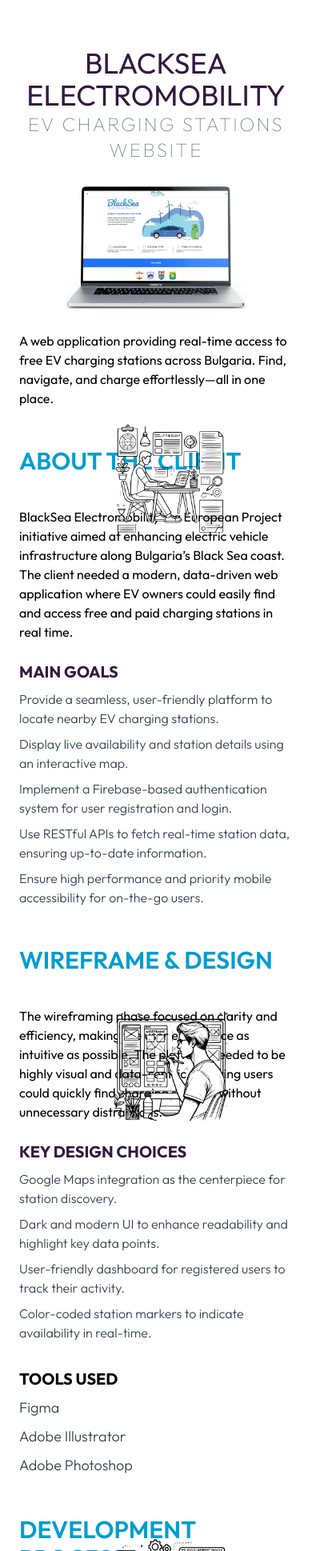
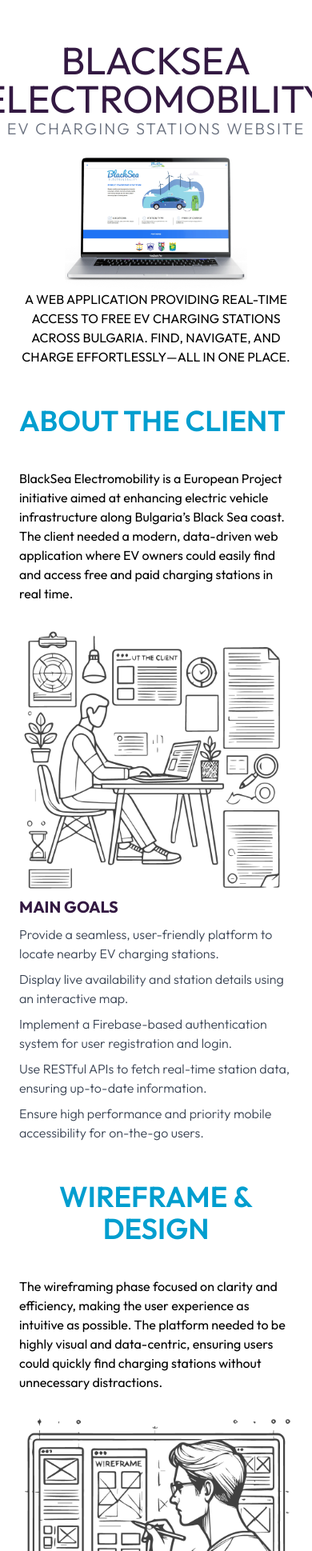
Before and after one commit to lyubomiriliev/Lyubomir-s-Portfolio, a React (Vite) app: page /projects/blacksea-electromobility in a window 390 px wide. Shown: the part 61-2000 px from the top of the page at 80% size. Built offline with nearby package versions, Linux system fonts and the light colour scheme.

Commit message:
added new data

```diff
--- a/src/components/ProjectPage.jsx
+++ b/src/components/ProjectPage.jsx
@@ -35,12 +35,12 @@
 
   return (
     <div className="w-full min-h-screen flex flex-col items-start justify-start bg-white relative">
-      <div className="w-full flex flex-col justify-start items-center min-h-screen max-w-screen-xl mx-auto pt-8 mt-16 px-6">
-        <div className="w-full flex justify-center items-center py-6 flex-col leading-tight">
-          <h1 className="text-4xl lg:text-5xl 2xl:text-8xl uppercase text-secondary text-center">
+      <div className="w-full flex flex-col justify-start items-center min-h-screen max-w-screen-xl mx-auto pt-8 mt-16 2xl:mt-8 px-6">
+        <div className="w-full flex justify-center items-center py-4 flex-col leading-tight px-4">
+          <h1 className="text-5xl lg:text-5xl 2xl:text-7xl uppercase text-secondary text-center">
             {project.title}
           </h1>
-          <h2 className="text-2xl lg:text-4xl text-center font-thin uppercase tracking-widest text-gray-500">
+          <h2 className="text-xl lg:text-4xl text-center font-light whitespace-nowrap uppercase tracking-widest text-gray-500">
             {project.subTitle}
           </h2>
         </div>
@@ -50,7 +50,9 @@
           alt={project.title}
           className="w-2/3 rounded-2xl"
         />
-        <p className="mt-4">{project.description}</p>
+        <p className="text-md text-center lg:text-2xl lg:max-w-[1024px] uppercase">
+          {project.description}
+        </p>
         {projectDetails && (
           <ProjectPageStructure
             aboutTitle={projectDetails.aboutTitle}
--- a/src/components/ProjectPageStructure.jsx
+++ b/src/components/ProjectPageStructure.jsx
@@ -24,14 +24,17 @@
     <section className="w-full flex flex-col justify-start mt-8">
       <div className="w-full flex flex-col justify-start items-start relative">
         <div className="w-full flex items-center py-4">
-          <h1 className="text-3xl lg:text-5xl text-primary font-semibold uppercase">
-            {aboutTitle}
-          </h1>
+          <h1 className="projectHeading">{aboutTitle}</h1>
         </div>
         <div className="w-full">
           <div className="w-full lg:w-2/4 text-md py-6">
             <p>{aboutDescription}</p>
           </div>
+          <img
+            src="/projectPage/about.png"
+            alt="About Client"
+            className="flex lg:hidden w-full opacity-75"
+          />
           <div className="w-full lg:w-2/3">
             <h1 className="text-xl lg:text-2xl uppercase font-bold text-secondary pb-2">
               {aboutGoalsTitle}
@@ -48,7 +51,7 @@
         <img
           src="/projectPage/about.png"
           alt="About Client"
-          className="absolute -top-4 right-20 w-[42%]"
+          className="hidden lg:block absolute -top-4 right-20 w-[42%]"
         />
       </div>
       <div className="w-full flex flex-col justify-start items-start relative">
@@ -58,6 +61,11 @@
         <div className="w-full lg:w-2/4 text-md py-6">
           <p>{designDescription}</p>
         </div>
+        <img
+          src="/projectPage/wireframe.png"
+          alt="About Client"
+          className="flex lg:hidden w-full opacity-75"
+        />
         <div className="w-full lg:w-2/3">
           <h1 className="text-xl lg:text-2xl uppercase font-bold text-secondary pb-2">
             {designGoalsTitle}
@@ -85,7 +93,7 @@
         <img
           src="/projectPage/wireframe.png"
           alt="DesignWireframe"
-          className="absolute top-24 right-20 w-[42%]"
+          className="hidden lg:block absolute top-24 right-20 w-[42%]"
         />
       </div>
       <div className="w-full flex flex-col justify-start items-start relative">
@@ -95,6 +103,11 @@
         <div className="w-full lg:w-2/4 text-md py-6">
           <p>{developmentDescription}</p>
         </div>
+        <img
+          src="/projectPage/development.png"
+          alt="About Client"
+          className="flex lg:hidden w-full opacity-75"
+        />
         <div className="w-full flex flex-col">
           <h1 className="text-xl lg:text-2xl uppercase font-bold pb-2">
             {techStackTitle}
@@ -120,7 +133,7 @@
         <img
           src="/projectPage/development.png"
           alt="Development"
-          className="absolute top-10 right-20 w-[42%]"
+          className="hidden lg:block absolute top-10 right-20 w-[42%]"
         />
       </div>
       <div className="w-full flex flex-col justify-start items-start relative">
@@ -132,8 +145,13 @@
         </div>
         <img
           src="/projectPage/finished.png"
+          alt="About Client"
+          className="flex lg:hidden w-full opacity-75"
+        />
+        <img
+          src="/projectPage/finished.png"
           alt="FinishedProduct"
-          className="absolute -top-32 right-20 w-[42%]"
+          className="hidden lg:block absolute -top-32 right-20 w-[42%]"
         />
       </div>
     </section>
--- a/src/index.css
+++ b/src/index.css
@@ -23,6 +23,6 @@
 
 @layer components {
   .projectHeading {
-    @apply text-3xl lg:text-5xl text-primary font-semibold uppercase;
+    @apply text-4xl text-center lg:text-5xl text-primary font-semibold uppercase;
   }
 }
--- a/src/utils/constants.js
+++ b/src/utils/constants.js
@@ -252,7 +252,7 @@
   },
   {
     id: 5,
-    logoSrc: popShotLogo,
+    logoSrc: "/mobileLogoWhite.svg",
     url: "/mobile-bg",
     title: "Mobile BG",
     subTitle: "Online Car Marketplace",
@@ -272,6 +272,7 @@
       "Redux2",
       "Supabase",
       "Figma",
+      "Postgres",
     ],
   },
   {
@@ -397,7 +398,7 @@
     ],
     toolsUsedTitle: "Tools Used",
     toolsUsed: ["Figma", "Adobe Illustrator", "Adobe Photoshop"],
-    developmentTitle: "Development Process",
+    developmentTitle: "Development",
     developmentDescription:
       "To create a high-performing, accessible, and scalable portfolio website, I chose a modern front-end stack that balances speed, responsiveness, and maintainability. Every decision—from the framework selection to optimization techniques—was made to ensure the website not only looks great but also performs exceptionally well across all devices and screen sizes.",
     techStackTitle: "Tech Stack",
@@ -415,7 +416,7 @@
       "Fully responsive design for an optimal experience on desktop, tablet, and mobile.",
       "SEO-optimized structure to improve discoverability.",
     ],
-    finishTitle: "The Finished Product",
+    finishTitle: "Finished Project",
     finishDescription:
       "The result is a modern, visually compelling, and functional portfolio website that reflects the client’s personal brand and expertise in social media management. The client was thrilled with the final product, as it successfully represents their skills, experience, and credibility in the social media industry.",
   },
@@ -445,7 +446,7 @@
     ],
     toolsUsedTitle: "Tools Used",
     toolsUsed: ["Figma", "Adobe Illustrator", "Adobe Photoshop"],
-    developmentTitle: "Development Process",
+    developmentTitle: "Development",
     developmentDescription:
       "To achieve high performance, reliability, and real-time updates, I used a modern full-stack approach with a focus on API communication and authentication.",
     techStackTitle: "Tech Stack",
@@ -464,7 +465,7 @@
       "Dynamic search for users to find the desired charging station.",
       "Mobile-first design for on-the-go EV drivers.",
     ],
-    finishTitle: "The Finished Product",
+    finishTitle: "Finished Project",
     finishDescription:
       "The final web application is a fast, interactive, and highly informative platform for EV drivers.",
   },
@@ -496,7 +497,7 @@
     ],
     toolsUsedTitle: "Tools Used",
     toolsUsed: ["Figma", "Adobe Illustrator", "Adobe Photoshop"],
-    developmentTitle: "Development Process",
+    developmentTitle: "Development",
     developmentDescription:
       "To ensure a smooth booking experience, the platform was built using high-performance Next.Js front-end, using its API endpoints and Resend for emails.",
     techStackTitle: "Tech Stack",
@@ -515,9 +516,9 @@
       "SEO-optimized structure to improve discoverability.",
       "Mobile-friendly and fully responsive UI for effortless navigation.",
     ],
-    finishTitle: "The Finished Product",
+    finishTitle: "Finished Project",
     finishDescription:
-      "The final website delivers a seamless, high-end experience that aligns with the brand’s premium identity.",
+      "The BlackSea Electromobility web application delivers a powerful, data-driven, and user-friendly experience that helps EV drivers in Bulgaria find charging stations with ease. Built with a real-time Google Maps API integration, the platform provides live availability updates, filtering options, and seamless navigation, ensuring that users can quickly locate and access charging stations along the Black Sea coast.",
   },
   {
     id: 4,
@@ -546,7 +547,7 @@
     ],
     toolsUsedTitle: "Tools Used",
     toolsUsed: ["Figma", "Adobe Illustrator", "Adobe Photoshop"],
-    developmentTitle: "Development Process",
+    developmentTitle: "Development",
     developmentDescription:
       "To ensure scalability, speed, and security, I chose a modern front-end stack React/JavaScript with API integration and Firebase.",
     techStackTitle: "Tech Stack",
@@ -564,9 +565,9 @@
       "Stripe Payment Integration for seamless transactions.",
       "Order Tracking – Users can view past purchases.",
     ],
-    finishTitle: "The Finished Product",
+    finishTitle: "Finished Project",
     finishDescription:
-      "The final version of Next Apparel delivers a seamless, modern, and intuitive online shopping experience that balances both aesthetics and functionality. The clean UI, well-structured product pages, and smooth checkout flow ensure a hassle-free shopping process, making it easy for users to browse, save favorites, add items to the cart, and complete purchases securely.",
+      "The Virtuoso Barbershop website is a modern, stylish, and highly functional platform designed to elevate the client’s online presence and streamline the appointment booking process. Built with a dark, premium aesthetic, the website reflects the high-end, sophisticated branding of the barbershop while ensuring an effortless user experience.",
   },
   {
     id: 5,
@@ -594,7 +595,7 @@
     ],
     toolsUsedTitle: "Tools Used",
     toolsUsed: ["Figma", "Adobe Illustrator", "Adobe Photoshop"],
-    developmentTitle: "Development Process",
+    developmentTitle: "Development",
     developmentDescription:
       "Given the scale and complexity of the application, I used a highly optimized stack.",
     techStackTitle: "Tech Stack",
@@ -613,7 +614,7 @@
       "Paid & Free Listing Options for monetization",
       "Authentication & User Profiles for listing management.",
     ],
-    finishTitle: "The Finished Product",
+    finishTitle: "Finished Project",
     finishDescription:
       "Mobile BG successfully transforms the car-selling process into an intuitive, highly functional, and visually appealing experience. The final product is a fully interactive online marketplace that allows users to create detailed car listings, browse available vehicles, and find the perfect match using advanced filtering options.",
   },
@@ -642,7 +643,7 @@
     ],
     toolsUsedTitle: "Tools Used",
     toolsUsed: ["Figma", "Adobe Illustrator", "Adobe Photoshop"],
-    developmentTitle: "Development Process",
+    developmentTitle: "Development",
     developmentDescription:
       "To ensure fast load times and a smooth experience, I optimized both design and functionality.",
     techStackTitle: "Tech Stack",
@@ -658,7 +659,7 @@
       "Google Maps integration for location browsing.",
       "Mobile-optimized design for travelers on the go.",
     ],
-    finishTitle: "The Finished Product",
+    finishTitle: "Finished Project",
     finishDescription:
       "Discovery BG is a gateway to Bulgaria’s hidden gems, offering users a visually rich and information-packed experience. The platform was designed to be simple yet effective, guiding users effortlessly through lesser-known travel destinations while providing essential details like location coordinates, historical background, and recommended activities.",
   },
```
Also changed, not shown: public/mobileLogoWhite.svg (added), public/postgreSQL.png (added).
